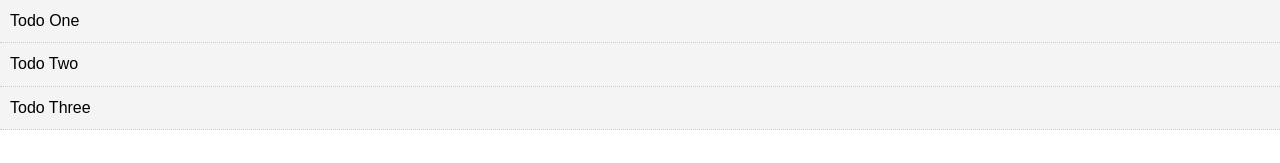
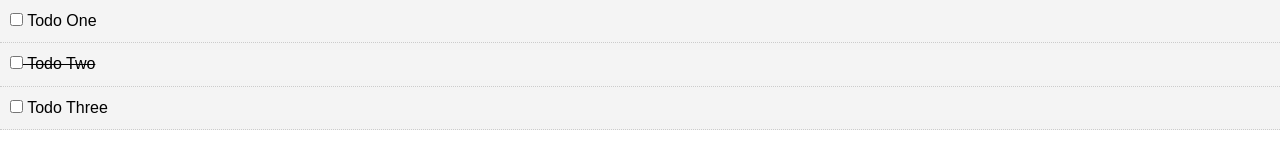
Before and after one commit to DeboDevelop/VueTodo, a Vue app in the folder vue_todo/: page / in a window 1280 px wide. Shown: the top 163 px of the page. Built offline with nearby package versions, Linux system fonts and the light colour scheme.

Commit message:
Created markCompleted method.

```diff
--- a/vue_todo/src/components/TodoItem.vue
+++ b/vue_todo/src/components/TodoItem.vue
@@ -1,6 +1,7 @@
 <template>
-    <div class="todo-item">
+    <div class="todo-item" v-bind:class="{'is-complete':todo.completed}">
         <p>
+            <input type="checkbox" v-on:change="markComplete">
             {{todo.title}}
         </p>
     </div>
@@ -9,7 +10,12 @@
 <script>
 export default {
     name: "TodoItem",
-    props: ["todo"]
+    props: ["todo"],
+    methods: {
+        markComplete() {
+            this.todo.completed = !this.todo.completed;
+        }
+    }
 }
 </script>
 
```
